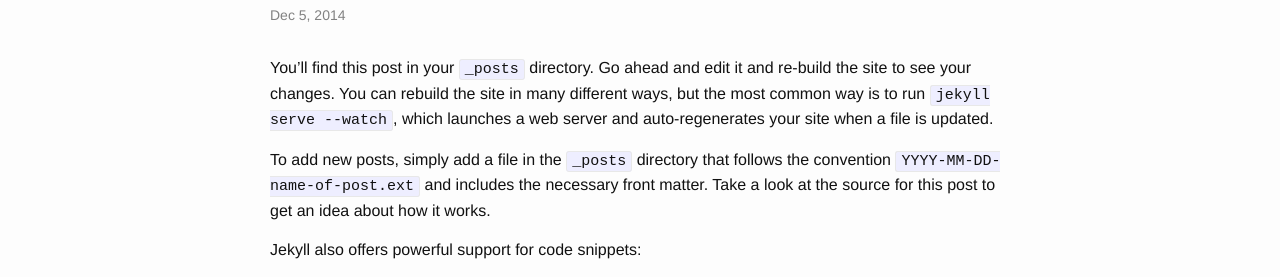
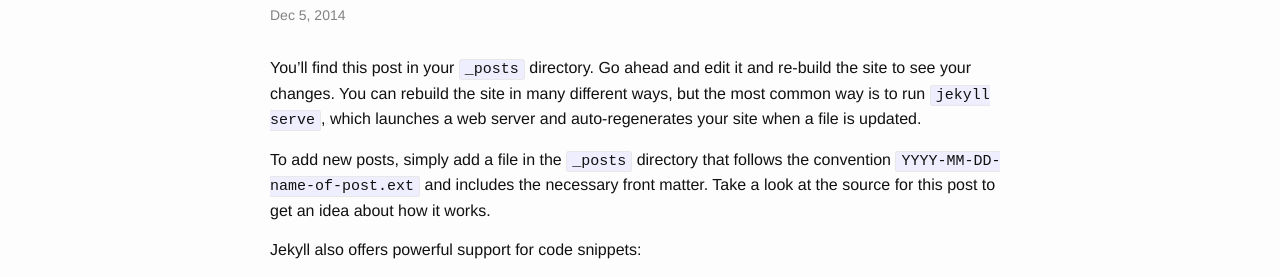
Before and after one commit to felixjos/SMB_site, a Jekyll site: the page built from _posts/2014-12-05-welcome-to-jekyll.markdown, in a window 1280 px wide. Shown: the part 144-421 px from the top of the page. Built offline with Jekyll 4.4.1, drawn with Linux system fonts in a browser that asks for light colours.

Commit message:
Redo jekyll build

```diff
--- a/_includes/head.html
+++ b/_includes/head.html
@@ -1,11 +1,12 @@
 <head>
-    <meta charset="utf-8">
-    <meta name="viewport" content="width=device-width initial-scale=1" />
-    <meta http-equiv="X-UA-Compatible" content="IE=edge">
+  <meta charset="utf-8">
+  <meta http-equiv="X-UA-Compatible" content="IE=edge">
+  <meta name="viewport" content="width=device-width initial-scale=1">
 
-    <title>{% if page.title %}{{ page.title }}{% else %}{{ site.title }}{% endif %}</title>
-    <meta name="description" content="{{ site.description }}">
+  <title>{% if page.title %}{{ page.title }}{% else %}{{ site.title }}{% endif %}</title>
+  <meta name="description" content="{% if page.excerpt %}{{ page.excerpt | strip_html | strip_newlines | truncate: 160 }}{% else %}{{ site.description }}{% endif %}">
 
-    <link rel="stylesheet" href="{{ "/css/main.css" | prepend: site.baseurl }}">
-    <link rel="canonical" href="{{ page.url | replace:'index.html','' | prepend: site.baseurl | prepend: site.url }}">
+  <link rel="stylesheet" href="{{ "/css/main.css" | prepend: site.baseurl }}">
+  <link rel="canonical" href="{{ page.url | replace:'index.html','' | prepend: site.baseurl | prepend: site.url }}">
+  <link rel="alternate" type="application/atom+xml" title="{{ site.title }}" href="{{ "/feed.xml" | prepend: site.baseurl | prepend: site.url }}" />
 </head>
--- a/_posts/2014-12-05-welcome-to-jekyll.markdown
+++ b/_posts/2014-12-05-welcome-to-jekyll.markdown
@@ -1,10 +1,10 @@
 ---
 layout: post
 title:  "Welcome to Jekyll!"
-date:   2014-12-05 11:44:09
+date:   2014-12-05 16:59:45
 categories: jekyll update
 ---
-You’ll find this post in your `_posts` directory. Go ahead and edit it and re-build the site to see your changes. You can rebuild the site in many different ways, but the most common way is to run `jekyll serve --watch`, which launches a web server and auto-regenerates your site when a file is updated.
+You’ll find this post in your `_posts` directory. Go ahead and edit it and re-build the site to see your changes. You can rebuild the site in many different ways, but the most common way is to run `jekyll serve`, which launches a web server and auto-regenerates your site when a file is updated.
 
 To add new posts, simply add a file in the `_posts` directory that follows the convention `YYYY-MM-DD-name-of-post.ext` and includes the necessary front matter. Take a look at the source for this post to get an idea about how it works.
 
--- a/_sass/_base.scss
+++ b/_sass/_base.scss
@@ -154,8 +154,8 @@
  * Wrapper
  */
 .wrapper {
-    max-width: -webkit-calc(800px - (#{$spacing-unit} * 2));
-    max-width:         calc(800px - (#{$spacing-unit} * 2));
+    max-width: -webkit-calc(#{$content-width} - (#{$spacing-unit} * 2));
+    max-width:         calc(#{$content-width} - (#{$spacing-unit} * 2));
     margin-right: auto;
     margin-left: auto;
     padding-right: $spacing-unit;
@@ -163,8 +163,8 @@
     @extend %clearfix;
 
     @include media-query($on-laptop) {
-        max-width: -webkit-calc(800px - (#{$spacing-unit}));
-        max-width:         calc(800px - (#{$spacing-unit}));
+        max-width: -webkit-calc(#{$content-width} - (#{$spacing-unit}));
+        max-width:         calc(#{$content-width} - (#{$spacing-unit}));
         padding-right: $spacing-unit / 2;
         padding-left: $spacing-unit / 2;
     }
--- a/css/main.scss
+++ b/css/main.scss
@@ -21,13 +21,16 @@
 $grey-color-light: lighten($grey-color, 40%);
 $grey-color-dark:  darken($grey-color, 25%);
 
+// Width of the content area
+$content-width:    800px;
+
 $on-palm:          600px;
 $on-laptop:        800px;
 
 
 
 // Using media queries with like this:
-// @include media-query($palm) {
+// @include media-query($on-palm) {
 //     .wrapper {
 //         padding-right: $spacing-unit / 2;
 //         padding-left: $spacing-unit / 2;
--- a/feed.xml
+++ b/feed.xml
@@ -7,7 +7,7 @@
     <title>{{ site.title | xml_escape }}</title>
     <description>{{ site.description | xml_escape }}</description>
     <link>{{ site.url }}{{ site.baseurl }}/</link>
-    <atom:link href="{{ "/feed.xml" | prepend: site.baseurl | prepend: site.url }}" rel="self" type="application/rss+xml" />
+    <atom:link href="{{ "/feed.xml" | prepend: site.baseurl | prepend: site.url }}" rel="self" type="application/rss+xml"/>
     <pubDate>{{ site.time | date_to_rfc822 }}</pubDate>
     <lastBuildDate>{{ site.time | date_to_rfc822 }}</lastBuildDate>
     <generator>Jekyll v{{ jekyll.version }}</generator>
```
